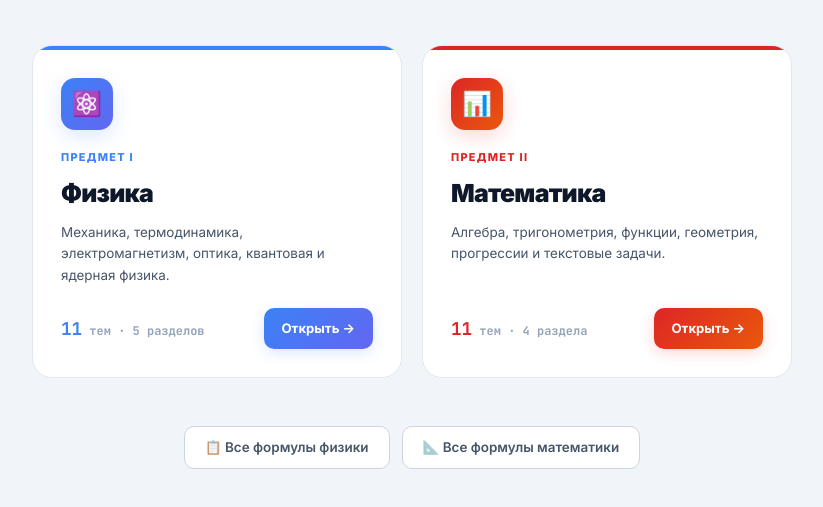
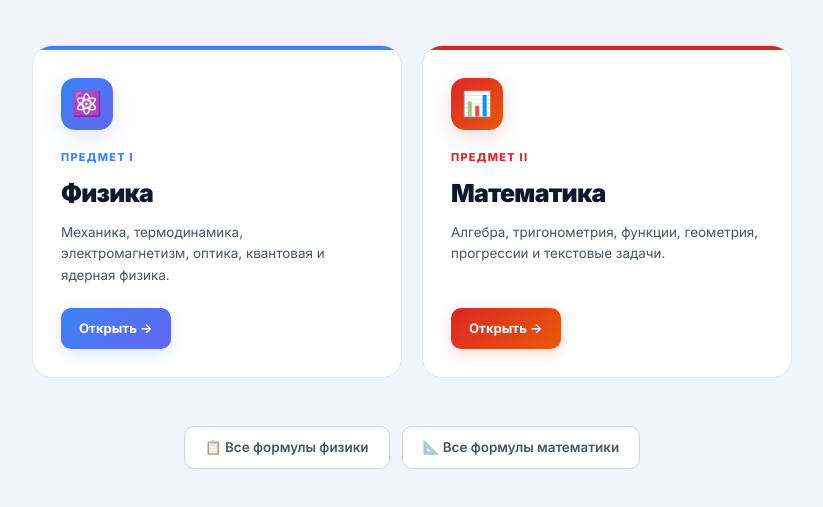
Before and after one commit to Mareli/Phys, a plain HTML site: page index.html in a window 1280 px wide. Shown: the part 235-742 px from the top of the page, without its empty margins (228-1051 px from the left). Drawn offline with Linux system fonts and the light colour scheme.

Commit message:
remove topic count badges from main index cards
Co-Authored-By: Claude Sonnet 4.6 <noreply@anthropic.com>

```diff
--- a/index.html
+++ b/index.html
@@ -163,7 +163,6 @@ body{
       <h2>Физика</h2>
       <p>Механика, термодинамика, электромагнетизм, оптика, квантовая и ядерная физика.</p>
       <div class="card-meta">
-        <div class="card-count"><strong>11</strong> тем · 5 разделов</div>
         <span class="card-go">Открыть →</span>
       </div>
     </a>
@@ -174,7 +173,6 @@ body{
       <h2>Математика</h2>
       <p>Алгебра, тригонометрия, функции, геометрия, прогрессии и текстовые задачи.</p>
       <div class="card-meta">
-        <div class="card-count"><strong>11</strong> тем · 4 раздела</div>
         <span class="card-go">Открыть →</span>
       </div>
     </a>
```
